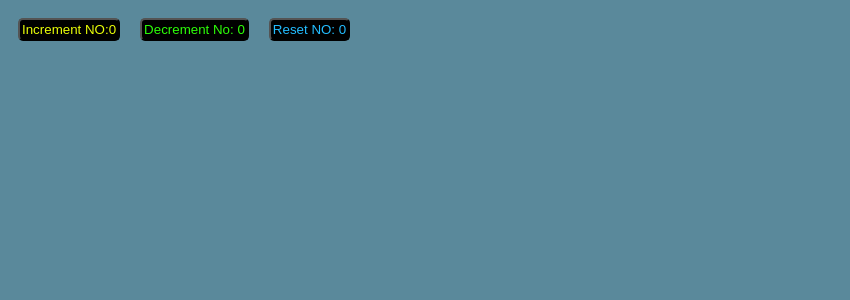
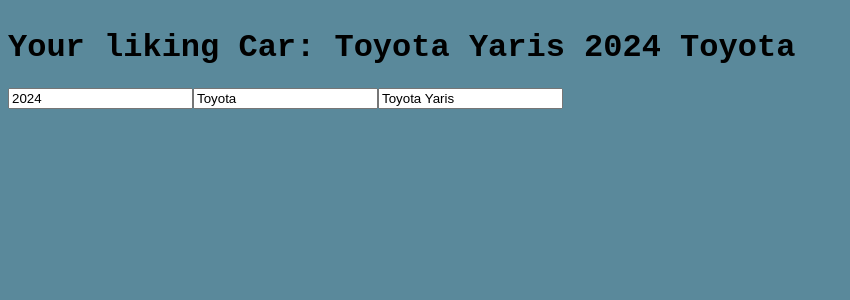
Before and after one commit to F-cloud-source/react-learning-lab, a React (Vite) app: page / in a window 1280 px wide. Shown: the top 300 px of the page, without its empty margins (0-850 px from the left). Built offline with nearby package versions, Linux system fonts and the light colour scheme.

Commit message:
Learn Use of Object in React IN state

```diff
--- a/src/App.jsx
+++ b/src/App.jsx
@@ -14,15 +14,15 @@
 // import ColorApp from './colorPickkerApp'
 
 
-import Update from './UpdaterFunction'
+//import Update from './UpdaterFunction'
 
-
+import Object from './Objects'
 function App(){
 
     return(
         <>
 
-        <Update></Update>
+      <Object/>
 
         </>
     )
--- /dev/null
+++ b/src/Objects.jsx
@@ -0,0 +1,49 @@
+
+
+import React, {useState} from 'react'
+
+function Object(){
+
+// intail state of React Car Objects
+    const [ car , setCar] = useState({ year: 2024,
+                                       model: "Toyota Yaris",
+                                       make: "Toyota",
+                                        });
+
+
+
+
+
+function HanldeYearChange(event){
+
+
+    setCar( c => ({... c, year: event.target.value}));
+}
+
+
+
+function HanldeMakeChange(event){
+
+    setCar( c => ({... c,  make: event.target.value}));
+}
+
+
+function HanldeModelChange(event){
+
+setCar( c => ({... c,  model: event.target.value}));
+
+}
+  return(
+    <div>
+        <h1>Your liking Car: {car.model}  {car.year} {car.make} </h1>
+        <input type="number" value={car.year} onChange={HanldeYearChange}/>
+        <input type="text"  value={car.make}  onChange={HanldeMakeChange}/>
+        <input type="text"  value={car.model}  onChange={HanldeModelChange}/>
+
+    </div>
+  )
+
+}
+
+
+export default Object;
```
